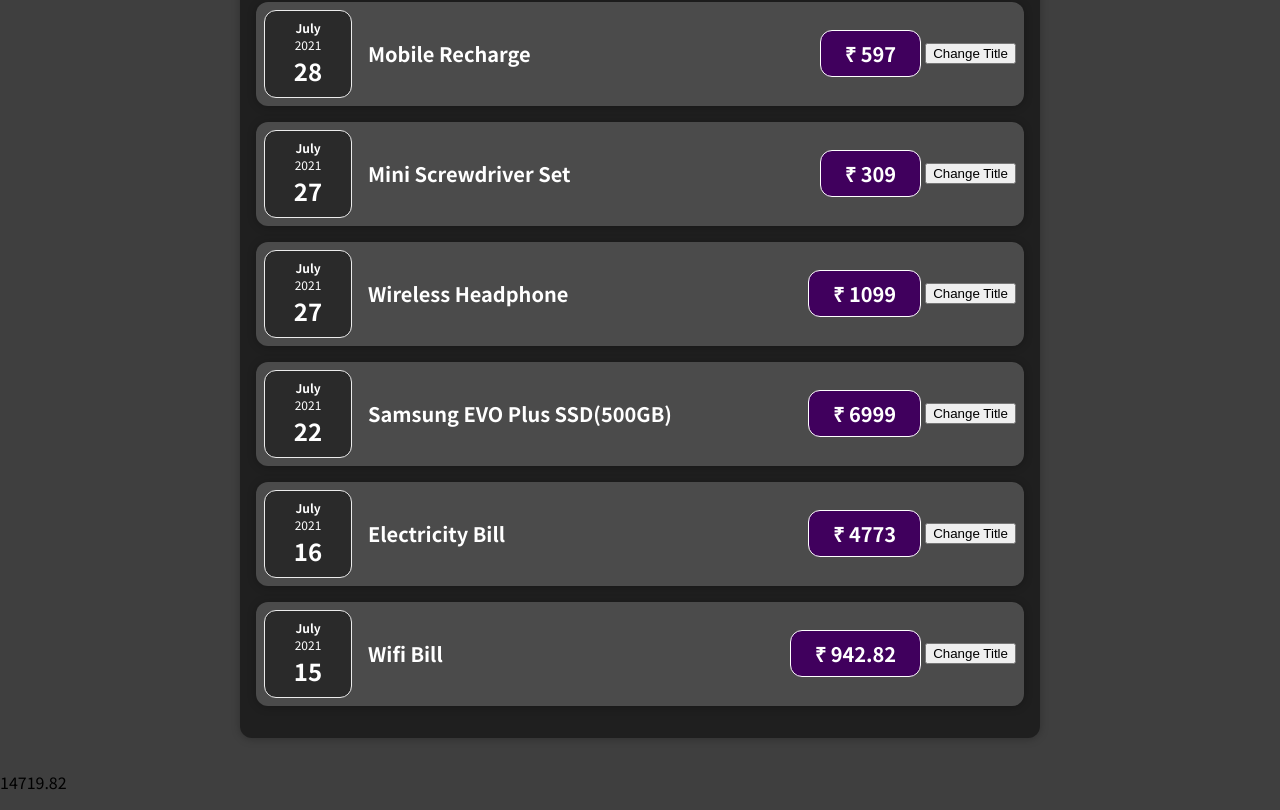
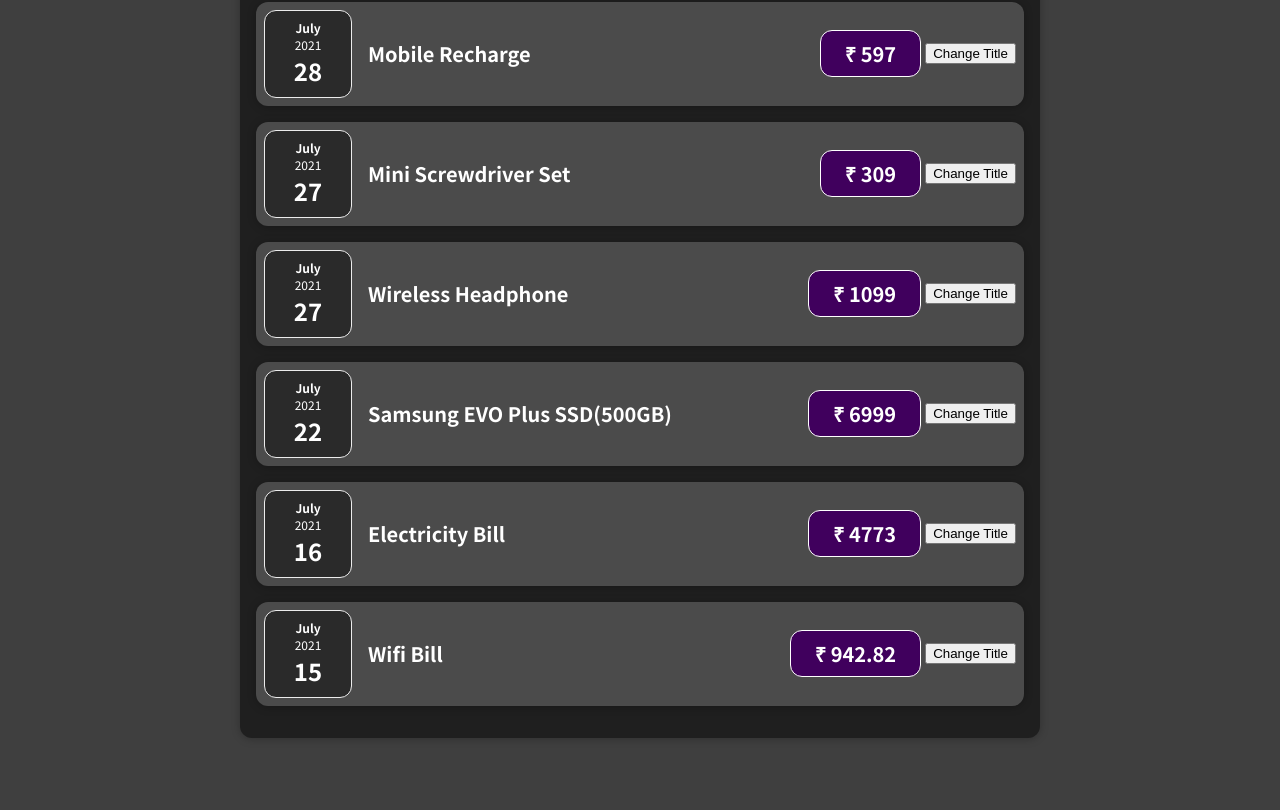
Before and after one commit to BalajiJ234/expense-tracker, a React (Create React App) app: page / in a window 1280 px wide. Shown: the part 481-1291 px from the top of the page. After the commit the page ends 1251 px from the top, so only its background shows below. Built offline with nearby package versions, Linux system fonts and the light colour scheme.

Commit message:
dynamic list - updated

```diff
--- a/src/App.js
+++ b/src/App.js
@@ -1,38 +1,55 @@
+import { useState } from "react";
 import Expenses from "./components/Expenses/Expenses";
 import NewExpense from "./components/NewExpense/NewExpense";
 
-const App = () => {
-  const expenses = [
-    { title: "Mobile Recharge", amount: 597.0, date: new Date(2021, 6, 28) },
-    { title: "Wifi Bill", amount: 942.82, date: new Date(2021, 6, 15) },
-    { title: "Electricity Bill", amount: 4773.0, date: new Date(2021, 6, 16) },
+const DUMMY_EXPENSES = [
   {
+    id: "e1",
+    title: "Mobile Recharge",
+    amount: 597.0,
+    date: new Date(2021, 6, 28),
+  },
+  { id: "e2", title: "Wifi Bill", amount: 942.82, date: new Date(2021, 6, 15) },
+  {
+    id: "e3",
+    title: "Electricity Bill",
+    amount: 4773.0,
+    date: new Date(2021, 6, 16),
+  },
+  {
+    id: "e4",
     title: "Mini Screwdriver Set",
     amount: 309.0,
     date: new Date(2021, 6, 27),
   },
   {
+    id: "e5",
     title: "Wireless Headphone",
     amount: 1099.0,
     date: new Date(2021, 6, 27),
   },
   {
+    id: "e6",
     title: "Samsung EVO Plus SSD(500GB)",
     amount: 6999.0,
     date: new Date(2021, 6, 22),
   },
 ];
 
-  const total_expenses = () => {
-    const total = expenses
-      .map((expense) => expense.amount)
-      .reduce((prev, next) => prev + next);
-    return total;
-  };
+const App = () => {
+  const [expenses, setExpenses] = useState(DUMMY_EXPENSES);
+
+  // const total_expenses = () => {
+  //   const total = expenses
+  //     .map((expense) => expense.amount)
+  //     .reduce((prev, next) => prev + next);
+  //   return total;
+  // };
 
   const addExpenseHandler = (expense) => {
-    console.log("In App.js...");
-    console.log(expense);
+    setExpenses((prevExpenses) => {
+      return [expense, ...prevExpenses];
+    });
   };
   //without JSX
   // return React.createElement(
@@ -48,7 +65,7 @@ const App = () => {
       <h2>Let's get started!</h2>
       <NewExpense onAddExpense={addExpenseHandler} />
       <Expenses expenses={expenses} />
-      <p>{total_expenses()}</p>
+      {/* <p>{total_expenses()}</p> */}
     </div>
   );
 };
--- a/src/components/Expenses/Expenses.jsx
+++ b/src/components/Expenses/Expenses.jsx
@@ -29,9 +29,11 @@ const Expenses = (props) => {
         .sort((prev, next) =>
           prev.date < next.date ? 1 : next.date < prev.date ? -1 : 0
         ) //Recent expenses....
+        // .filter((expense) => expense.date.getFullYear() === filteredYear)
         .map((expense) => {
           return (
             <ExpenseItem
+              key={expense.id}
               date={expense.date}
               title={expense.title}
               amount={expense.amount}
```
Also changed, not shown: 1 other file (tests, documents, lock files or other folders). Lines whose indentation alone changed are shown as unchanged.
